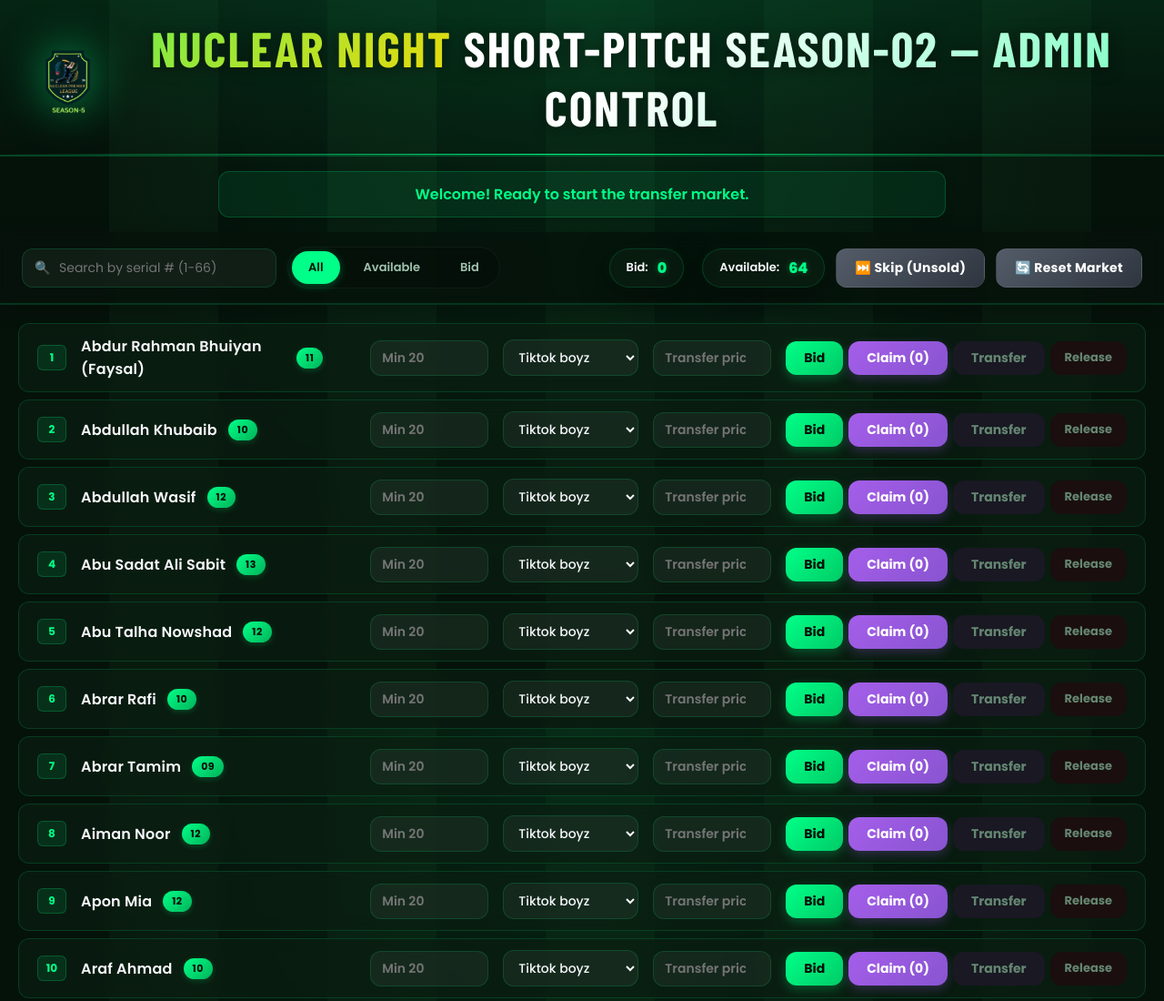
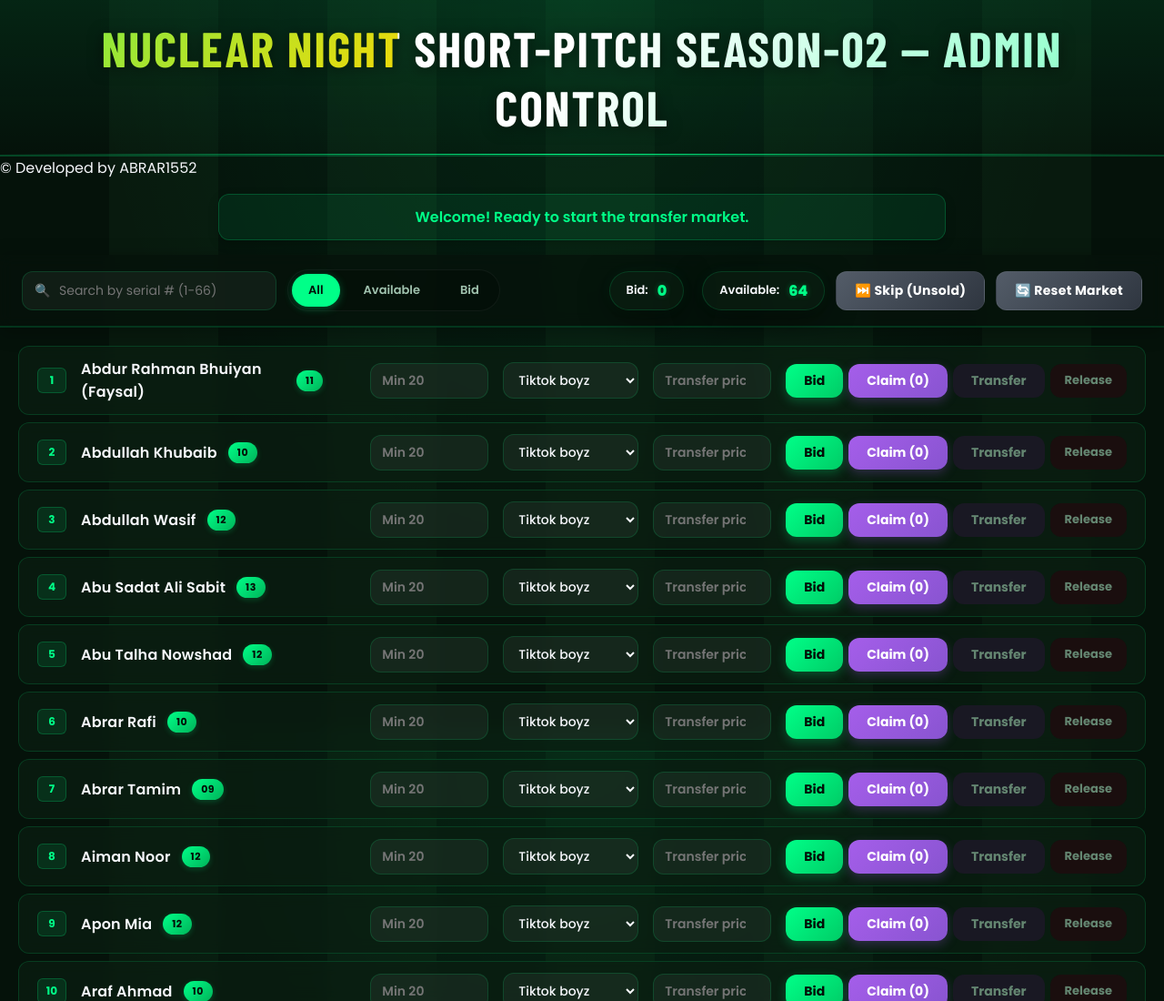
Before and after one commit to abrar-10-2022916206-commits/auction-system, a website: page public/admin.html in a window 1280 px wide. Shown: the top 1100 px of the page at 91% size. Drawn offline with nearby package versions, Linux system fonts and the light colour scheme; no server answers; a web font is replaced by a local one.

Commit message:
admin.html

```diff
--- a/public/admin.html
+++ b/public/admin.html
@@ -18,9 +18,12 @@
 
     <!-- Header -->
     <header class="page-header">
-        <img src="logo.png" alt="NPL Logo" class="logo">
+        <!-- <img src="logo.png" alt="NPL Logo" class="logo"> -->
         <h1>Nuclear Night Short-pitch Season-02 — Admin Control</h1>
     </header>
+
+    <!-- Developer Credit -->
+    <div class="developer-credit-corner">© Developed by ABRAR1552</div>
 
     <!-- Message Box -->
     <div id="msg-box">Welcome! Ready to start the transfer market.</div>
```
